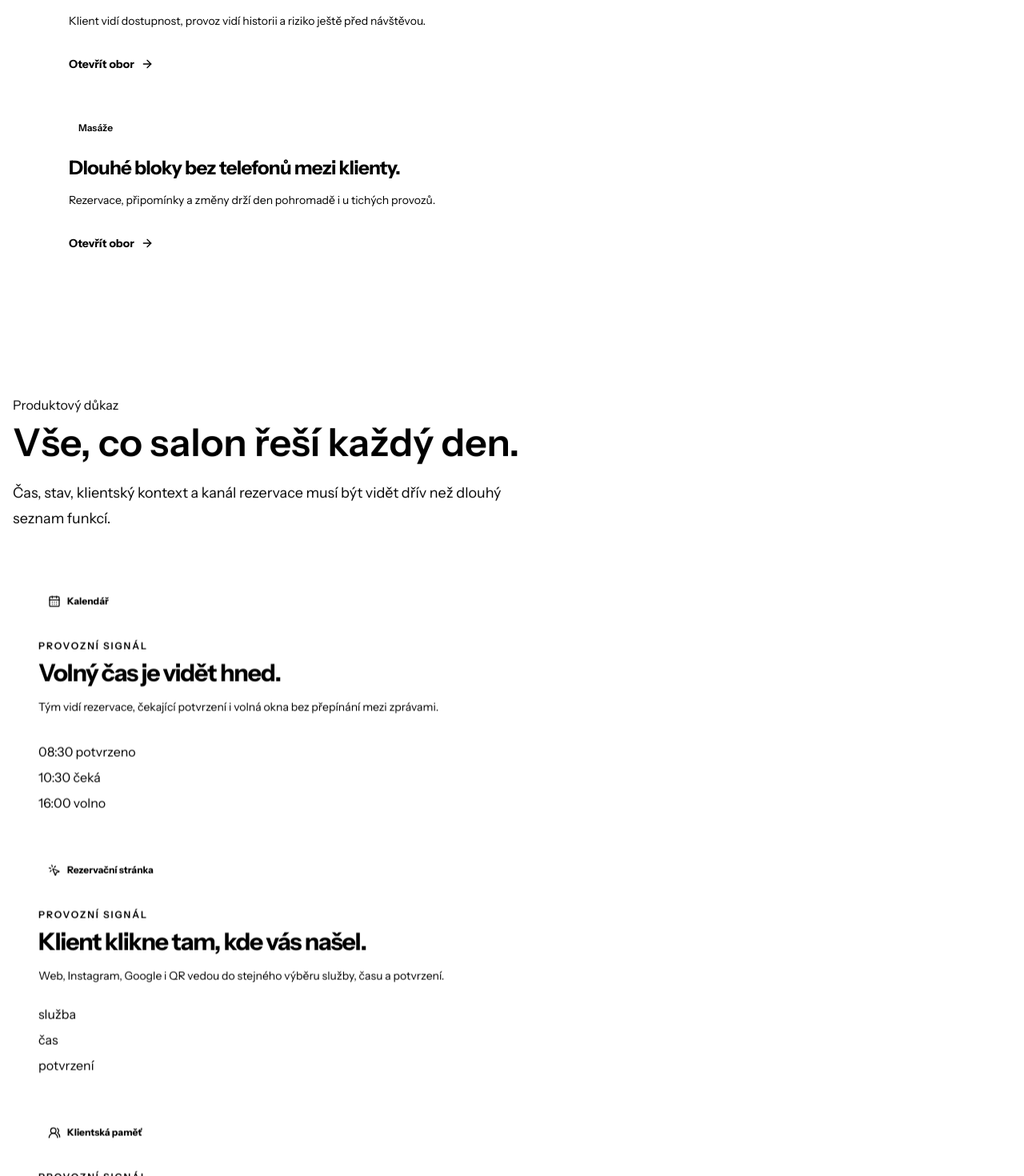
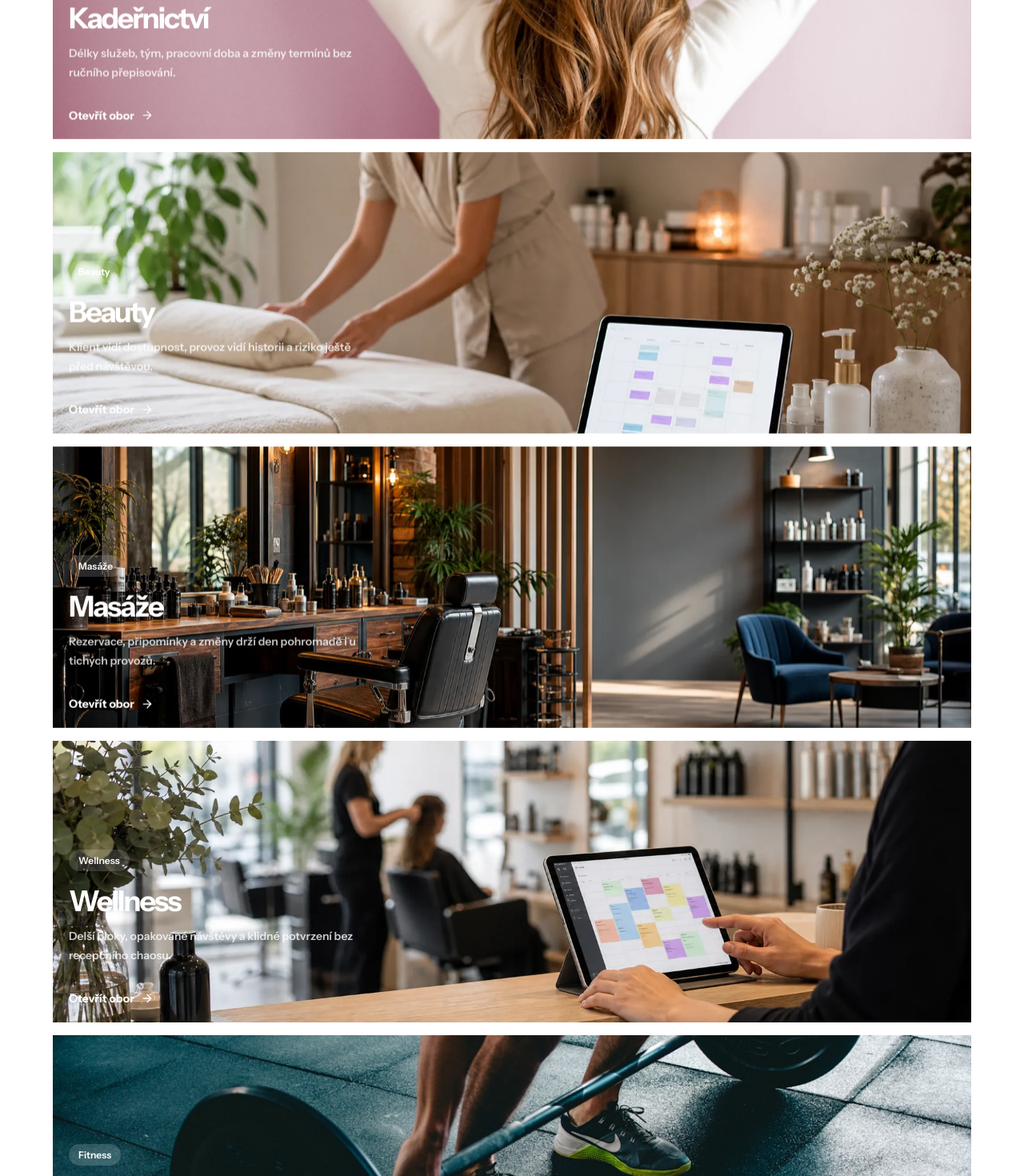
Before and after one commit to jantoman99/Temaro, a Next.js app: page / in a window 1280 px wide. Shown: the part 1940-3410 px from the top of the page at 80% size. Built offline with nearby package versions, Linux system fonts and the light colour scheme; no server answers.

Commit message:
feat(marketing): polish fresha-inspired visuals

```diff
--- a/app/globals.css
+++ b/app/globals.css
@@ -388,6 +388,21 @@
 
   .temaro-product-desktop {
     min-height: 39rem;
+    overflow: visible;
+  }
+
+  .temaro-product-desktop::after {
+    background:
+      linear-gradient(180deg, color-mix(in srgb, var(--ink) 15%, white), color-mix(in srgb, var(--ink) 30%, white));
+    border-radius: 0 0 2.4rem 2.4rem;
+    bottom: -1.05rem;
+    box-shadow: 0 22px 60px rgba(23, 26, 33, 0.16);
+    content: "";
+    height: 1.25rem;
+    left: 10%;
+    position: absolute;
+    width: 68%;
+    z-index: -1;
   }
 
   .temaro-product-topbar {
@@ -540,16 +555,32 @@
   }
 
   .temaro-product-phone {
-    background: rgba(255, 255, 255, 0.86);
-    border: 1px solid rgba(255, 255, 255, 0.84);
-    border-radius: 2rem;
+    background:
+      linear-gradient(180deg, rgba(255, 255, 255, 0.94), rgba(255, 255, 255, 0.86)),
+      var(--porcelain);
+    border: 0.55rem solid color-mix(in srgb, var(--ink) 88%, var(--cobalt));
+    border-radius: 2.4rem;
     bottom: -2.1rem;
     box-shadow: 0 32px 90px rgba(23, 26, 33, 0.22);
-    padding: 1rem;
+    overflow: hidden;
+    padding: 1.15rem 1rem 1rem;
     position: absolute;
     right: 1.6rem;
     width: min(22rem, 31vw);
     z-index: 3;
+  }
+
+  .temaro-product-phone::before {
+    background: color-mix(in srgb, var(--ink) 92%, var(--cobalt));
+    border-radius: 999px;
+    content: "";
+    height: 0.42rem;
+    left: 50%;
+    position: absolute;
+    top: 0.55rem;
+    transform: translateX(-50%);
+    width: 5.2rem;
+    z-index: 4;
   }
 
   .temaro-phone-top {
@@ -610,6 +641,32 @@
     position: relative;
   }
 
+  .temaro-industry-photo-card {
+    isolation: isolate;
+    position: relative;
+  }
+
+  .temaro-industry-photo-card::before {
+    background:
+      linear-gradient(180deg, rgba(23, 26, 33, 0.08) 0%, rgba(23, 26, 33, 0.18) 38%, rgba(23, 26, 33, 0.86) 100%),
+      radial-gradient(circle at 15% 10%, color-mix(in srgb, var(--mint) 34%, transparent), transparent 14rem);
+    content: "";
+    inset: 0;
+    pointer-events: none;
+    position: absolute;
+    z-index: 1;
+  }
+
+  .temaro-industry-photo-card::after {
+    border: 1px solid rgba(255, 255, 255, 0.18);
+    border-radius: inherit;
+    content: "";
+    inset: 0.55rem;
+    pointer-events: none;
+    position: absolute;
+    z-index: 2;
+  }
+
   .temaro-premium-industries::before {
     background:
       radial-gradient(circle at 10% 20%, color-mix(in srgb, var(--mint) 30%, transparent), transparent 18rem),
@@ -651,6 +708,11 @@
 
     .temaro-product-desktop {
       min-height: 22rem;
+    }
+
+    .temaro-product-desktop::after {
+      left: 12%;
+      width: 56%;
     }
 
     .temaro-premium-product > div:first-child {
@@ -707,6 +769,7 @@
 
     .temaro-product-phone {
       bottom: -1.25rem;
+      border-width: 0.42rem;
       left: 4.4rem;
       right: auto;
       width: calc(100% - 5.2rem);
--- a/app/page.tsx
+++ b/app/page.tsx
@@ -10,6 +10,7 @@ import {
   UsersRound,
 } from "lucide-react";
 import type { Metadata } from "next";
+import Image from "next/image";
 import Link from "next/link";
 import { headers } from "next/headers";
 
@@ -49,26 +50,44 @@ const industryCards = [
   {
     href: "/rezervacni-system-pro-barbery",
     label: "Barber",
-    title: "Rychlé střihy bez zpráv tam a zpět.",
+    title: "Barber",
     text: "Služby po 30-60 minutách, opakovaní klienti, volná okna a no-show signál.",
+    image: "/marketing/premium/barber-chair.webp",
   },
   {
     href: "/rezervacni-system-pro-kadernictvi",
     label: "Kadeřnictví",
-    title: "Barvy, střihy a delší bloky v jednom kalendáři.",
+    title: "Kadeřnictví",
     text: "Délky služeb, tým, pracovní doba a změny termínů bez ručního přepisování.",
+    image: "/marketing/salon-interior.jpg",
   },
   {
     href: "/rezervacni-system-pro-kosmeticky-salon",
     label: "Beauty",
-    title: "Klidnější plán pro procedury, které nejdou uspěchat.",
+    title: "Beauty",
     text: "Klient vidí dostupnost, provoz vidí historii a riziko ještě před návštěvou.",
+    image: "/marketing/premium/beauty-room.webp",
   },
   {
     href: "/rezervacni-system-pro-masaze",
     label: "Masáže",
-    title: "Dlouhé bloky bez telefonů mezi klienty.",
+    title: "Masáže",
     text: "Rezervace, připomínky a změny drží den pohromadě i u tichých provozů.",
+    image: "/marketing/premium/salon-detail.webp",
+  },
+  {
+    href: "/rezervacni-system-pro-wellness",
+    label: "Wellness",
+    title: "Wellness",
+    text: "Delší bloky, opakované návštěvy a klidné potvrzení bez recepčního chaosu.",
+    image: "/marketing/premium/salon-hero-wide.webp",
+  },
+  {
+    href: "/rezervacni-system-pro-wellness",
+    label: "Fitness",
+    title: "Fitness",
+    text: "Lekce, trenéři a kapacita na jednom místě pro rychlé rezervace.",
+    image: "/marketing/training-studio.jpg",
   },
 ] as const;
 
@@ -263,21 +282,28 @@ export default async function Home() {
           </div>
         </Reveal>
 
-        <div className="mt-10 grid gap-4 md:grid-cols-2 lg:grid-cols-4">
+        <div className="mt-10 grid gap-4 md:grid-cols-2 lg:grid-cols-3">
           {industryCards.map((card, index) => (
-            <Reveal key={card.href} delay={index * 70} className="h-full">
+            <Reveal key={card.label} delay={index * 70} className="h-full">
               <Link
                 href={card.href}
-                className="temaro-focus-ring group flex h-full flex-col justify-between rounded-[1.75rem] border border-[var(--paper-line)] bg-white p-5 shadow-sm transition hover:-translate-y-1 hover:border-[var(--cobalt)]"
+                className="temaro-industry-photo-card temaro-focus-ring group flex h-full min-h-[22rem] flex-col justify-end overflow-hidden rounded-[1.75rem] border border-white/70 bg-[var(--ink)] p-5 text-white shadow-sm transition hover:-translate-y-1"
               >
-                <div>
-                  <span className="font-time rounded-full bg-[var(--apricot-tint)] px-3 py-1.5 text-xs font-semibold text-[var(--ink)]">
+                <Image
+                  src={card.image}
+                  alt={`${card.label} provoz pro Temaro`}
+                  fill
+                  sizes="(min-width: 1024px) 31vw, (min-width: 768px) 46vw, 92vw"
+                  className="object-cover transition duration-500 group-hover:scale-105"
+                />
+                <div className="relative z-10">
+                  <span className="font-time rounded-full bg-white/16 px-3 py-1.5 text-xs font-semibold text-white backdrop-blur-md">
                     {card.label}
                   </span>
-                  <h3 className="mt-6 text-2xl font-bold tracking-[-0.03em]">{card.title}</h3>
-                  <p className="mt-3 text-sm font-normal leading-6 text-[var(--ink-soft)]">{card.text}</p>
+                  <h3 className="mt-5 text-4xl font-bold tracking-[-0.06em]">{card.title}</h3>
+                  <p className="mt-3 max-w-sm text-sm font-semibold leading-6 text-white/78">{card.text}</p>
                 </div>
-                <span className="mt-8 inline-flex items-center gap-2 text-sm font-bold text-[var(--cobalt)]">
+                <span className="relative z-10 mt-8 inline-flex items-center gap-2 text-sm font-bold text-white">
                   Otevřít obor
                   <ArrowRight className="size-4 transition group-hover:translate-x-1" />
                 </span>
```
Also changed, not shown: 4 other files (tests, documents, lock files or other folders).
